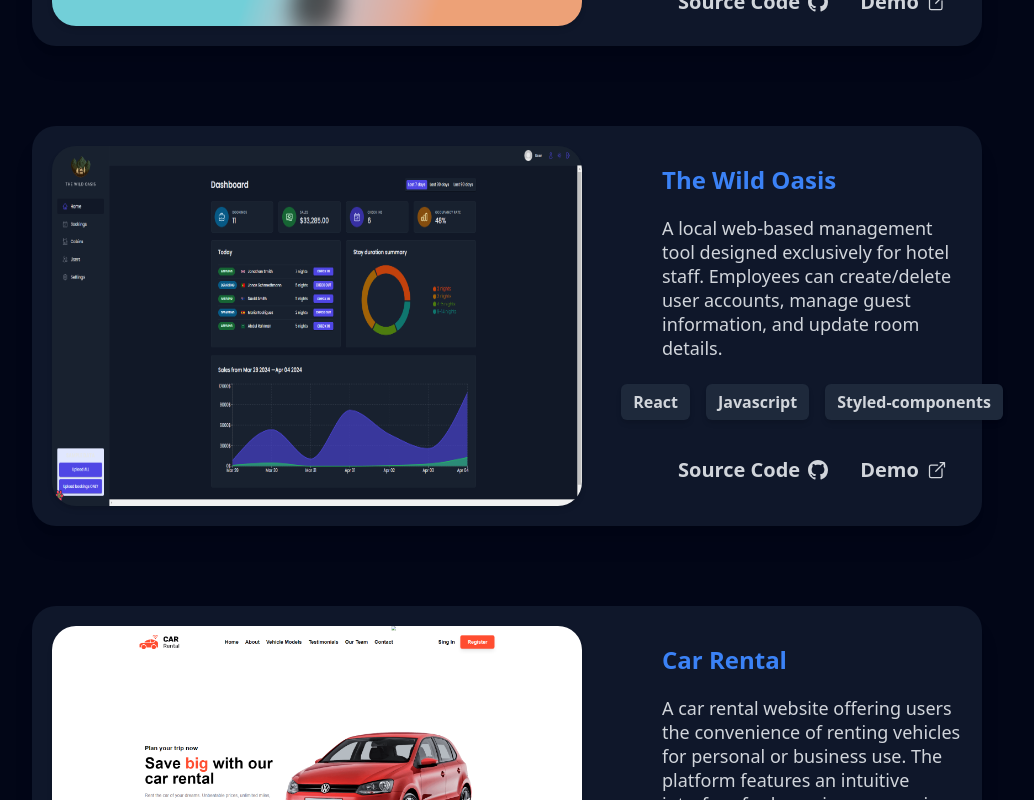
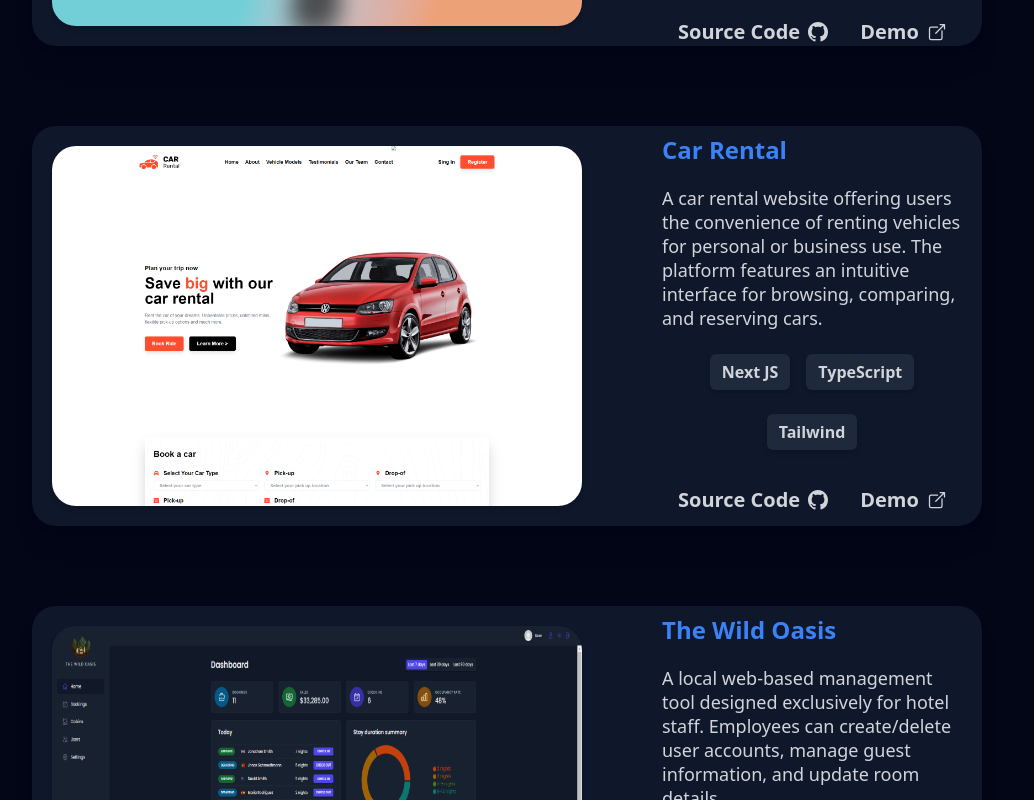
Before and after one commit to Masoud-M/new-portfolio, a React app: page / in a window 1280 px wide. Shown: the part 1340-2140 px from the top of the page, without its empty margins (133-1167 px from the left). Built offline with nearby package versions, Linux system fonts and the light colour scheme; the HTML template or start-up script is replaced by a standard one.

Commit message:
fix css bug where the tech stack was getting out of the component borders

```diff
--- a/src/components/ProjectItem.jsx
+++ b/src/components/ProjectItem.jsx
@@ -38,7 +38,7 @@ function ProjectItem({
       <div className="flex flex-col w-[300px] mx-auto justify-center">
         <h3 className="mb-5 text-2xl font-bold text-blue-500">{title}</h3>
         <p className=" text-lg/6">{description}</p>
-        <div className="flex flex-row items-center justify-center w-full gap-4 mt-4">
+        <div className="flex flex-row flex-wrap items-center justify-center w-full gap-4 mt-4">
           {techStack.map((item) => (
             <div
               className="px-3 py-1.5 mt-2 bg-white dark:bg-slate-800 rounded-md shadow-md font-semibold text-nowrap"
--- a/src/pages/Projects.jsx
+++ b/src/pages/Projects.jsx
@@ -32,20 +32,20 @@ function Projects() {
           staticImage
         />
         <ProjectItem
+          image={CarRental}
+          title="Car Rental"
+          description="A car rental website offering users the convenience of renting vehicles for personal or business use. The platform features an intuitive interface for browsing, comparing, and reserving cars."
+          techStack={["Next JS", "TypeScript", "Tailwind"]}
+          srcLink="https://github.com/Masoud-M/car-rental"
+          demo="https://clone-car-rental.netlify.app/"
+        />
+        <ProjectItem
           image={Thewildoasis}
           title="The Wild Oasis"
           description="A local web-based management tool designed exclusively for hotel staff. Employees can create/delete user accounts, manage guest information, and update room details."
           techStack={["React", "Javascript", "Styled-components"]}
           srcLink="https://github.com/Masoud-M/the-wild-oasis"
           staticImage
-        />
-        <ProjectItem
-          image={CarRental}
-          title="Car Rental"
-          description="A car rental website offering users the convenience of renting vehicles for personal or business use. The platform features an intuitive interface for browsing, comparing, and reserving cars."
-          techStack={["Next JS", "TypeScript", "Tailwind"]}
-          srcLink="https://github.com/Masoud-M/car-rental"
-          demo="https://clone-car-rental.netlify.app/"
         />
 
         <ProjectItem
```
